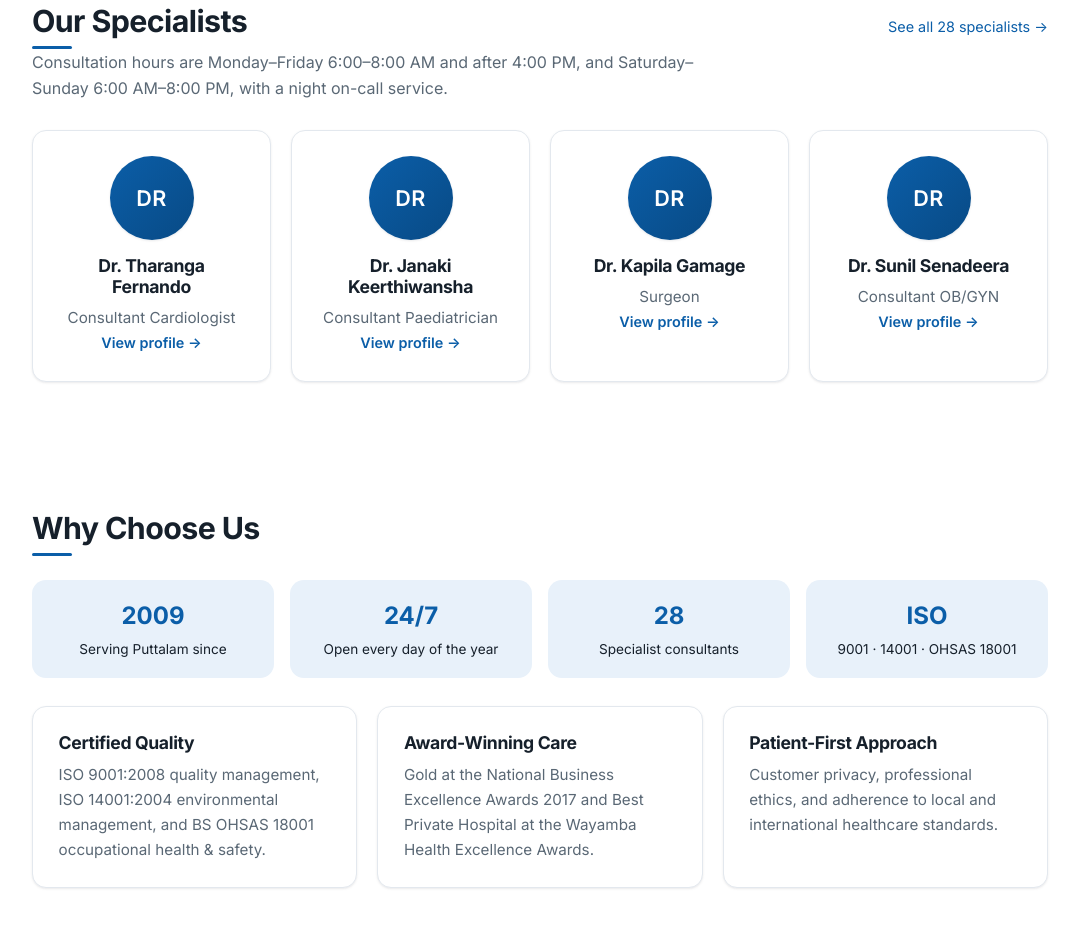
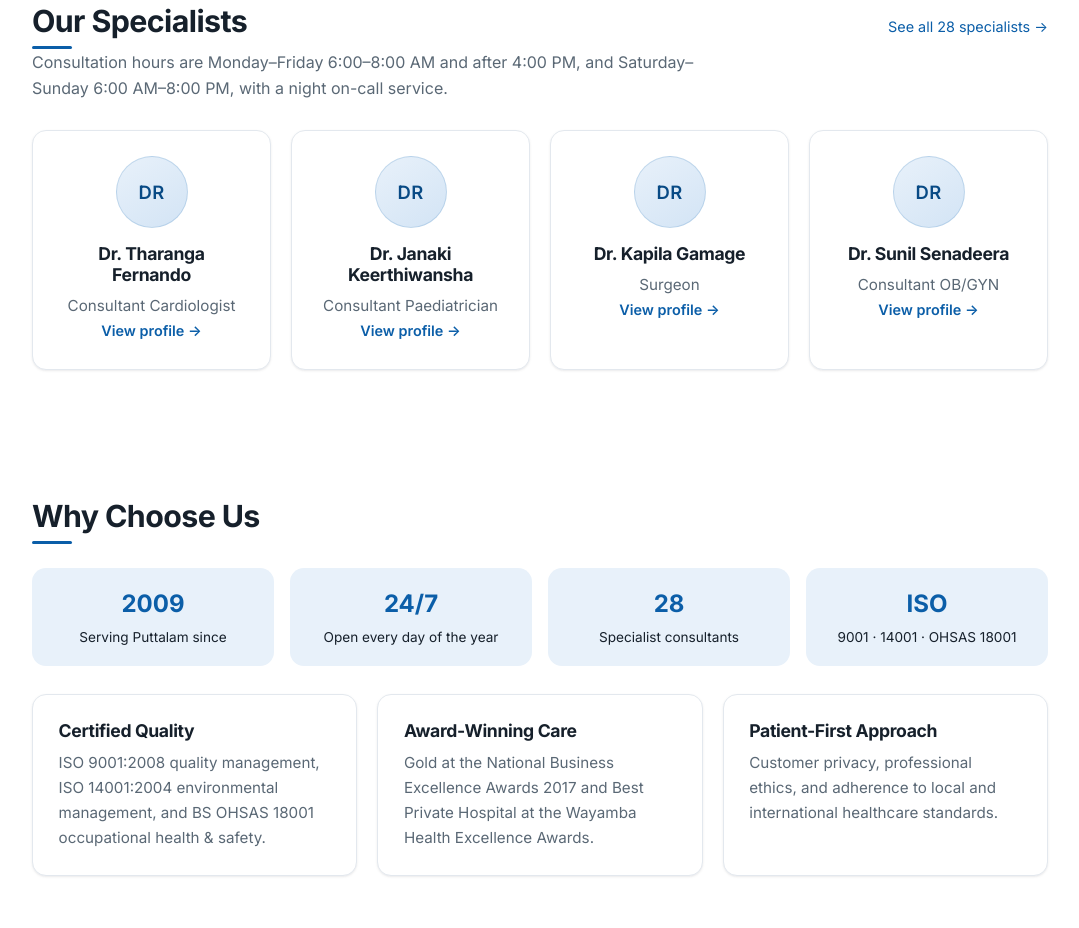
Before and after one commit to Web-Balasooriyahospital/hospital-website, a website: page index.html in a window 1280 px wide. Shown: the part 1494-2422 px from the top of the page, without its empty margins (100-1179 px from the left). Drawn offline with Linux system fonts and the light colour scheme.

Commit message:
css: lighter consultant initial discs

```diff
--- a/css/style.css
+++ b/css/style.css
@@ -1042,6 +1042,18 @@
   background: var(--color-primary-softer);
 }
 
+/* Consultant initials: a softer, lighter disc. Twenty-eight identical
+   saturated blue circles down the page were the loudest thing on it. */
+.doctor-photo {
+  background: linear-gradient(145deg, var(--color-primary-soft) 0%, #d3e4f5 100%);
+  color: var(--color-primary-dark);
+  border: 1px solid rgba(11, 94, 168, 0.16);
+  box-shadow: none;
+  width: 72px;
+  height: 72px;
+  font-size: 1.15rem;
+}
+
 /* ---------------------------------------------------------------------------
    Bilingual support (English / Sinhala)
    --------------------------------------------------------------------------- */
```
